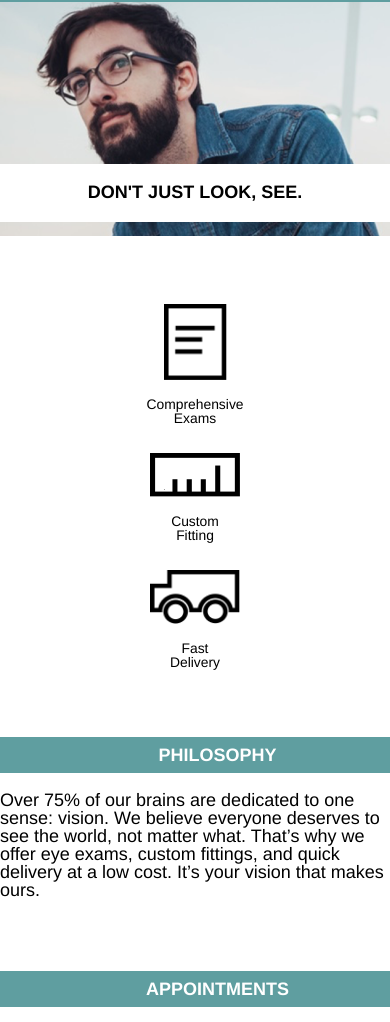
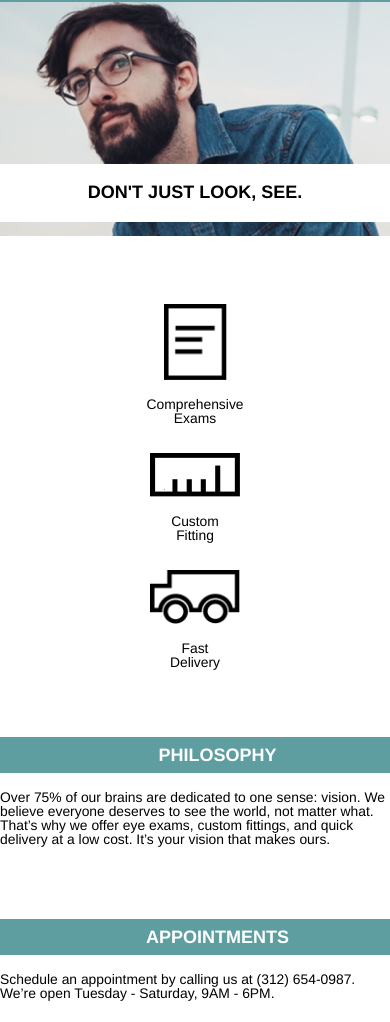
Before and after one commit to JeremyDownes/Tortoiseshell-Optics, a plain HTML site: page index.html in a window 390 px wide. Shown: the part 70-1092 px from the top of the page. Drawn offline with Linux system fonts and the light colour scheme.

Commit message:
Crap I forgot changes font-size in .business-info paragraphs

```diff
--- a/resources/css/style.css
+++ b/resources/css/style.css
@@ -245,6 +245,7 @@ footer img {
 
 	.business-info p {
 		padding-bottom: 4rem;
+		font-size: 0.77rem;
 	}
 
 	footer span {
```
